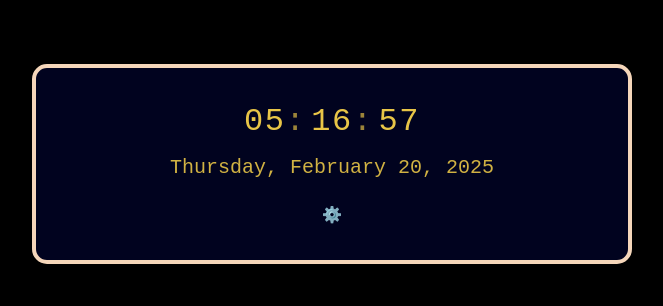
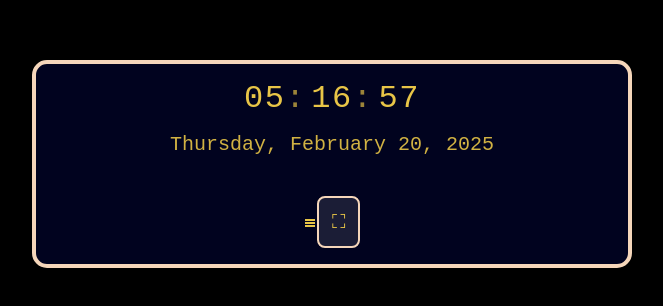
Before and after one commit to gituser6hij/satisfying-watch, a Next.js app: page / in a window 1280 px wide. Shown: the part 236-542 px from the top of the page, without its empty margins (308-971 px from the left). Built offline with nearby package versions, Linux system fonts and the light colour scheme.

Commit message:
Update page.js

```diff
--- a/app/page.js
+++ b/app/page.js
@@ -88,6 +88,10 @@ export default function Home() {
   }, [visualEffect]);
 
   useEffect(() => {
+    console.log("Show Settings:", showSettings);
+  }, [showSettings]);
+
+  useEffect(() => {
     setIsMounted(true);
     setTime(new Date());
 
@@ -109,9 +113,9 @@ export default function Home() {
         setBorderColor(parsedPreferences.borderColor);
         setBorderWidth(parsedPreferences.borderWidth);
         setVisualEffect(parsedPreferences.visualEffect);
-
-        setFontSize(parsedPreferences.fontSize ?? 2);
-
+        setFontSize(parsedPreferences.fontSize ?? 3);
+        setClockBackground(parsedPreferences.clockBackground ?? backgrounds[0]); // Add this
+        setClockFontColor(parsedPreferences.clockFontColor ?? fontColors[0]);    // Add this
       }
     }
   }, [isMounted]);
@@ -126,11 +130,12 @@ export default function Home() {
         borderWidth,
         visualEffect,
         fontSize,
-
+        clockBackground, // Add this
+        clockFontColor,  // Add this
       };
       localStorage.setItem('clockPreferences', JSON.stringify(preferences));
     }
-  }, [clockFont, clockShape, primaryColor, borderColor, borderWidth, visualEffect, fontSize,  isMounted]);
+  }, [clockFont, clockShape, primaryColor, borderColor, borderWidth, visualEffect, fontSize, clockBackground, clockFontColor, isMounted]);
 
   const handleFontSizeChange = (e) => {
     setFontSize(parseFloat(e.target.value));
@@ -178,13 +183,23 @@ export default function Home() {
     }
   }, [isMounted]);
 
+  const settingImage = (
+    <svg width="10" height="10" viewBox="0 0 100 80" fill="currentColor">
+      <rect width="100" height="20"></rect>
+      <rect y="30" width="100" height="20"></rect>
+      <rect y="60" width="100" height="20"></rect>
+    </svg>);
+
+
+
+
   return (
     <main className="container">
+
       {isMounted && time ? (
         <div
-        className={`clock-container ${clockShape} ${
-          visualEffect === 'vintage' ? 'vintage' : ''
-        }`}
+          className={`clock-container ${clockShape} ${visualEffect === 'vintage' ? 'vintage' : ''
+            } ${showSettings ? 'top' : ''}`} // Add the 'top' class conditionally
           style={{
             background: `var(${clockBackground})`,
             '--primary-color': primaryColor,
@@ -220,14 +235,19 @@ return (
               day: "numeric",
             })}
           </div>
+          <div className="special-buttons">
             <button
               className="settings-button"
               onClick={() => setShowSettings(!showSettings)}
               aria-label="Settings"
               title="Settings"
             >
-            ⚙️
+              {settingImage}
             </button>
+            <button className="fullscreen-button" onClick={toggleFullScreen} aria-label="Toggle fullscreen">
+              ⛶
+            </button>
+          </div>
         </div>
       ) : (
         <div className="loading">Loading...</div>
@@ -307,11 +327,9 @@ return (
             </button>
 
             <button onClick={resetSettings} aria-label="Reset settings">
-              🔄 Reset
+              {"\u21BA"}
             </button>
-            <button className="fullscreen-button" onClick={toggleFullScreen} aria-label="Toggle fullscreen">
-            ⛶
-          </button>
+
 
           </div>
 
```
Lines whose indentation alone changed are shown as unchanged.
